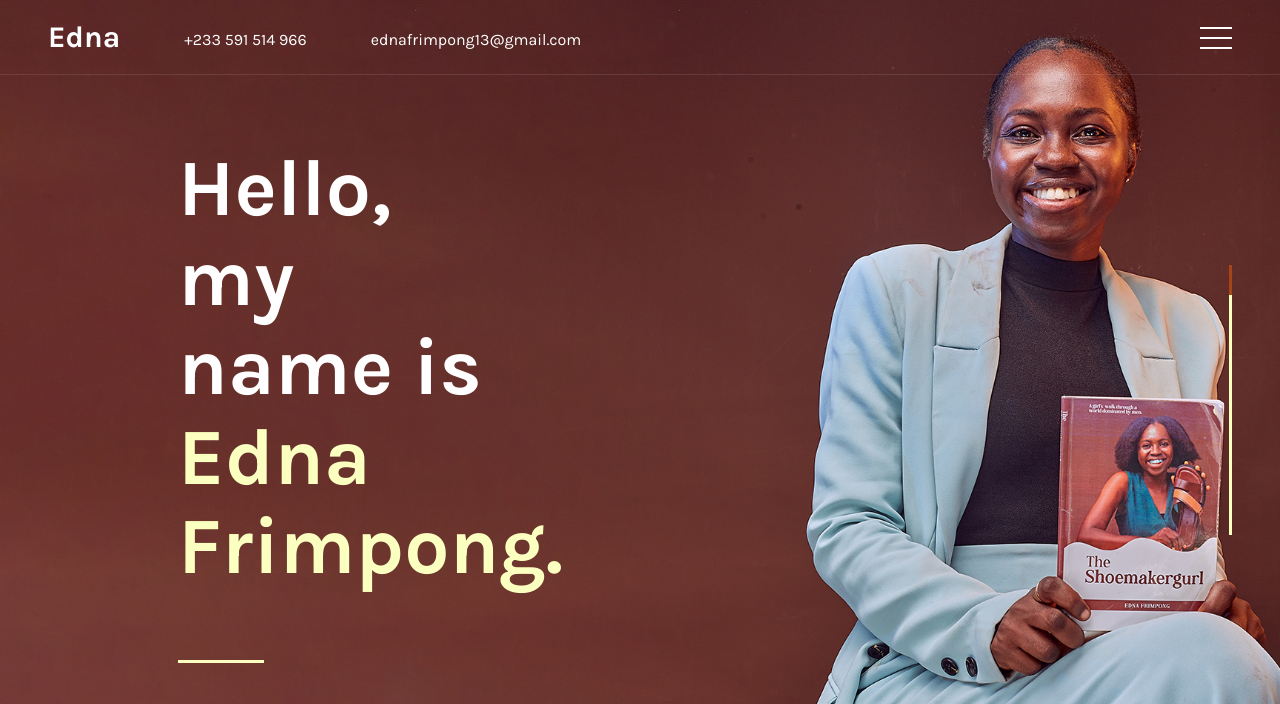
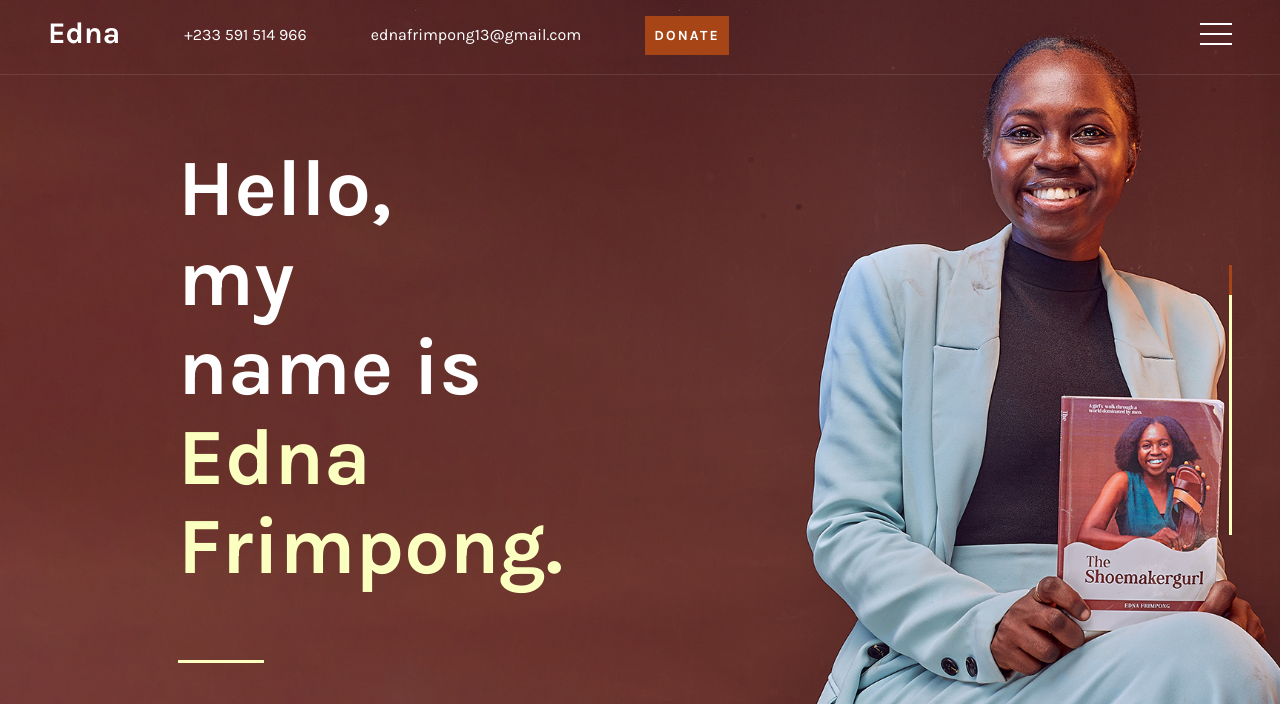
Before and after one commit to elijaharhinful/shoemakergurl, a plain HTML site: page index.html in a window 1280 px wide. Shown: the top 704 px of the page. Drawn offline with nearby package versions, Linux system fonts and the light colour scheme.

Commit message:
donate button added

```diff
--- a/css/style.css
+++ b/css/style.css
@@ -624,6 +624,12 @@ ion-icon {
   position: relative;
   top: 0.3rem;
   margin-right: 4rem;
+}
+
+.navbar-desktop .email .donate{
+  top: -0.4rem;
+  bottom: 0;
+  padding: 0.5rem;
 }
 
 .navbar-bottom {
@@ -1073,7 +1079,7 @@ h1+.line {
   #home h1 {
     font-size: 5rem;
     line-height: 5.6rem;
-    width: 100%;
+    /* width: 100%; */
   }
 
   h1+.line {
--- a/index.html
+++ b/index.html
@@ -38,6 +38,7 @@
 			<div class="container d-block">
 				<span class="phone  my-0 d-none d-md-block">+233 591 514 966</span>
 				<span class="email  my-0 d-none d-md-block">ednafrimpong13@gmail.com</span>
+				<span class="email  my-0 d-none d-md-block"><a href="#" class="btn donate">Donate</a></span>
 			</div>
 
 			<!-- Toggler -->
```
